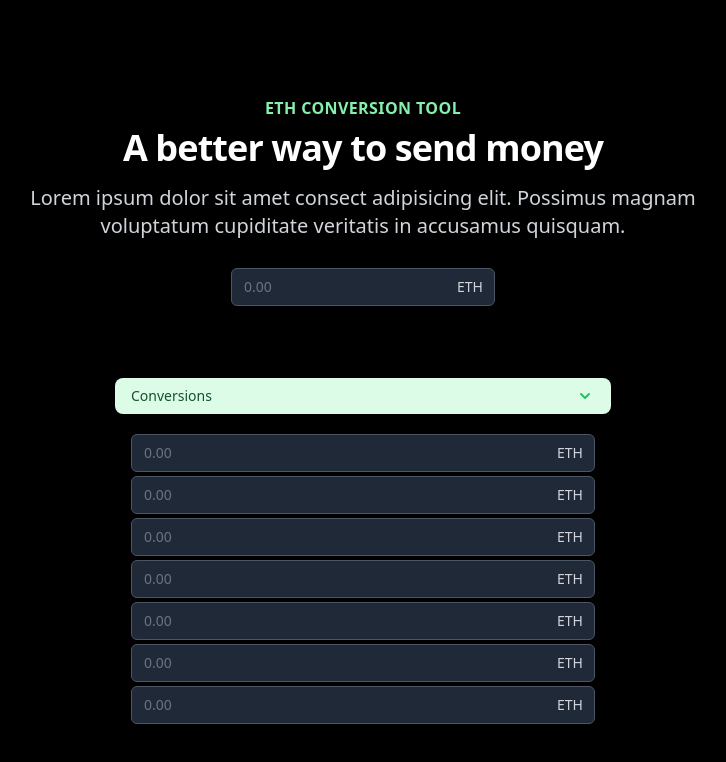
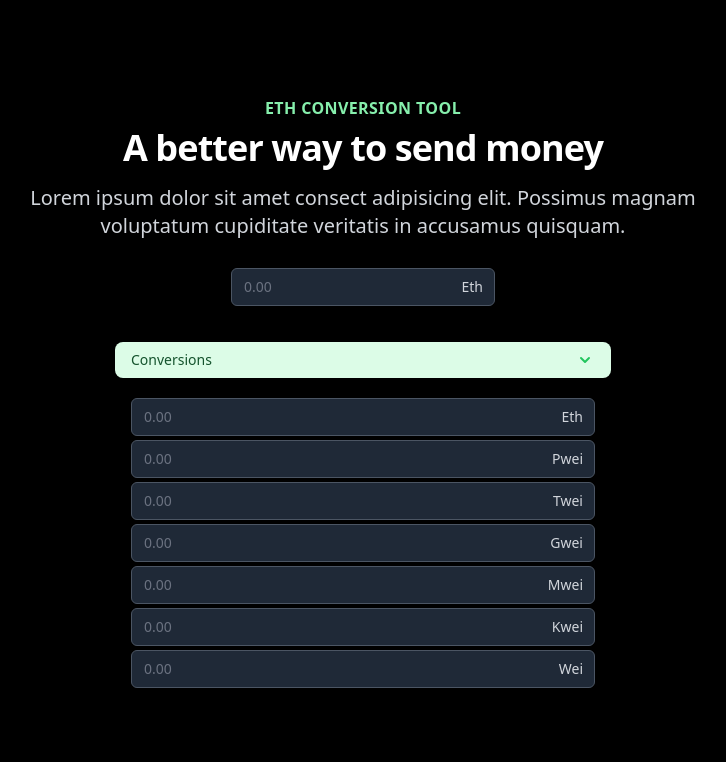
Before and after one commit to Speediing/eth-conversion, a Next.js app: page / in a window 1280 px wide. Both pictures are taken after a click on the button "Conversions". Shown: the top 762 px of the page, without its empty margins (277-1003 px from the left). Built offline with nearby package versions, Linux system fonts and the light colour scheme.

Commit message:
Add Conversion Area

```diff
--- /dev/null
+++ b/components/ConversionArea.tsx
@@ -0,0 +1,58 @@
+import TextField from "../components/TextField";
+import { Disclosure } from "@headlessui/react";
+import { ChevronUpIcon } from "@heroicons/react/solid";
+import { useReducer } from "react";
+import { EthConversions } from "../utils/constants/EthConversions";
+import { ethConversionReducer } from "../utils/reducers/ethConversionReducer";
+import { getEthValue } from "../utils/helpers/getEthValue";
+
+export const ConversionArea = () => {
+  let [ethState, setEthState] = useReducer(ethConversionReducer, null);
+  return (
+    <>
+      <div className="flex justify-center">
+        <div className="max-w-2xl mt-6">
+          <TextField
+            value={getEthValue(ethState, 1)}
+            handleChange={setEthState}
+            label="Eth"
+            multiplier={1}
+          />
+        </div>
+      </div>
+      <div className="w-full px-4 pt-7">
+        <div className="w-full max-w-lg p-2 mx-auto bg-black rounded-2xl">
+          <Disclosure>
+            {({ open }) => (
+              <>
+                <Disclosure.Button className="flex justify-between w-full px-4 py-2 text-sm font-medium text-left text-green-900 bg-green-100 rounded-lg hover:bg-green-200 focus:outline-none focus-visible:ring focus-visible:ring-green-500 focus-visible:ring-opacity-75">
+                  <span>Conversions</span>
+                  <ChevronUpIcon
+                    className={`${
+                      open ? "transform rotate-180" : ""
+                    } w-5 h-5 text-green-500`}
+                  />
+                </Disclosure.Button>
+                <Disclosure.Panel className="px-4 pt-4 pb-2 text-sm text-gray-500">
+                  {EthConversions.map((x) => {
+                    return (
+                      <TextField
+                        value={getEthValue(ethState, x.multiplier)}
+                        handleChange={setEthState}
+                        label={x.label}
+                        multiplier={x.multiplier}
+                      />
+                    );
+                  })}
+                </Disclosure.Panel>
+              </>
+            )}
+          </Disclosure>
+        </div>
+      </div>
+      ;
+    </>
+  );
+};
+
+export default ConversionArea;
--- a/components/TextField.tsx
+++ b/components/TextField.tsx
@@ -1,20 +1,33 @@
 import React from "react";
 
-const TextField = () => {
+type TextFieldProps = {
+  value: string;
+  handleChange: any;
+  label: string;
+  multiplier: number;
+};
+const TextField = ({
+  value,
+  handleChange,
+  label,
+  multiplier,
+}: TextFieldProps) => {
   return (
     <div>
       <div className="mt-1 relative rounded-md shadow-sm">
         <input
-          type="text"
+          type="number"
           name="price"
           id="price"
           className="focus:ring-green-500  bg-gray-800 focus:border-green-500 block w-full  pr-12 sm:text-sm border-gray-600 rounded-md text-white"
           placeholder="0.00"
           aria-describedby="price-currency"
+          value={value}
+          onChange={(x) => handleChange({ value: x.target.value, multiplier })}
         />
         <div className="absolute inset-y-0 right-0 pr-3 flex items-center pointer-events-none">
           <span className="text-gray-300 sm:text-sm" id="price-currency">
-            ETH
+            {label}
           </span>
         </div>
       </div>
--- a/pages/index.tsx
+++ b/pages/index.tsx
@@ -1,54 +1,20 @@
 import type { NextPage } from "next";
 import Head from "next/head";
-import Image from "next/image";
 import Header from "../components/Header";
-import TextField from "../components/TextField";
-import { Disclosure } from "@headlessui/react";
-import { ChevronUpIcon } from "@heroicons/react/solid";
+import ConversionArea from "../components/ConversionArea";
 
 const Home: NextPage = () => {
   return (
     <div>
       <Head>
-        <title>Create Next App</title>
+        <title>Eth Conversion</title>
         <meta name="description" content="Generated by create next app" />
         <link rel="icon" href="/favicon.ico" />
       </Head>
 
       <main className="bg-black h-screen">
         <Header />
-        <div className="flex justify-center">
-          <div className="max-w-2xl mt-6">
-            <TextField />
-          </div>
-        </div>
-        <div className="w-full px-4 pt-16">
-          <div className="w-full max-w-lg p-2 mx-auto bg-black rounded-2xl">
-            <Disclosure>
-              {({ open }) => (
-                <>
-                  <Disclosure.Button className="flex justify-between w-full px-4 py-2 text-sm font-medium text-left text-green-900 bg-green-100 rounded-lg hover:bg-green-200 focus:outline-none focus-visible:ring focus-visible:ring-green-500 focus-visible:ring-opacity-75">
-                    <span>Conversions</span>
-                    <ChevronUpIcon
-                      className={`${
-                        open ? "transform rotate-180" : ""
-                      } w-5 h-5 text-green-500`}
-                    />
-                  </Disclosure.Button>
-                  <Disclosure.Panel className="px-4 pt-4 pb-2 text-sm text-gray-500">
-                    <TextField />
-                    <TextField />
-                    <TextField />
-                    <TextField />
-                    <TextField />
-                    <TextField />
-                    <TextField />
-                  </Disclosure.Panel>
-                </>
-              )}
-            </Disclosure>
-          </div>
-        </div>
+        <ConversionArea />
       </main>
     </div>
   );
--- /dev/null
+++ b/utils/constants/EthConversions.ts
@@ -0,0 +1,9 @@
+export const EthConversions = [
+  { label: "Eth", multiplier: 1 },
+  { label: "Pwei", multiplier: 1000 },
+  { label: "Twei", multiplier: 1000000 },
+  { label: "Gwei", multiplier: 1000000000 },
+  { label: "Mwei", multiplier: 1000000000000 },
+  { label: "Kwei", multiplier: 1000000000000000 },
+  { label: "Wei", multiplier: 1000000000000000000 },
+];
--- /dev/null
+++ b/utils/helpers/getEthValue.ts
@@ -0,0 +1,4 @@
+export const getEthValue = (val: number | null, multiplier: number) => {
+  if (!val || isNaN(val)) return "";
+  return (Number(val) * multiplier).toString();
+};
--- /dev/null
+++ b/utils/reducers/ethConversionReducer.ts
@@ -0,0 +1,4 @@
+export const ethConversionReducer = (_: any, action: any) => {
+  if (!action.value || isNaN(action.value)) return null;
+  return Number(action.value * 1.0) / action.multiplier;
+};
```
